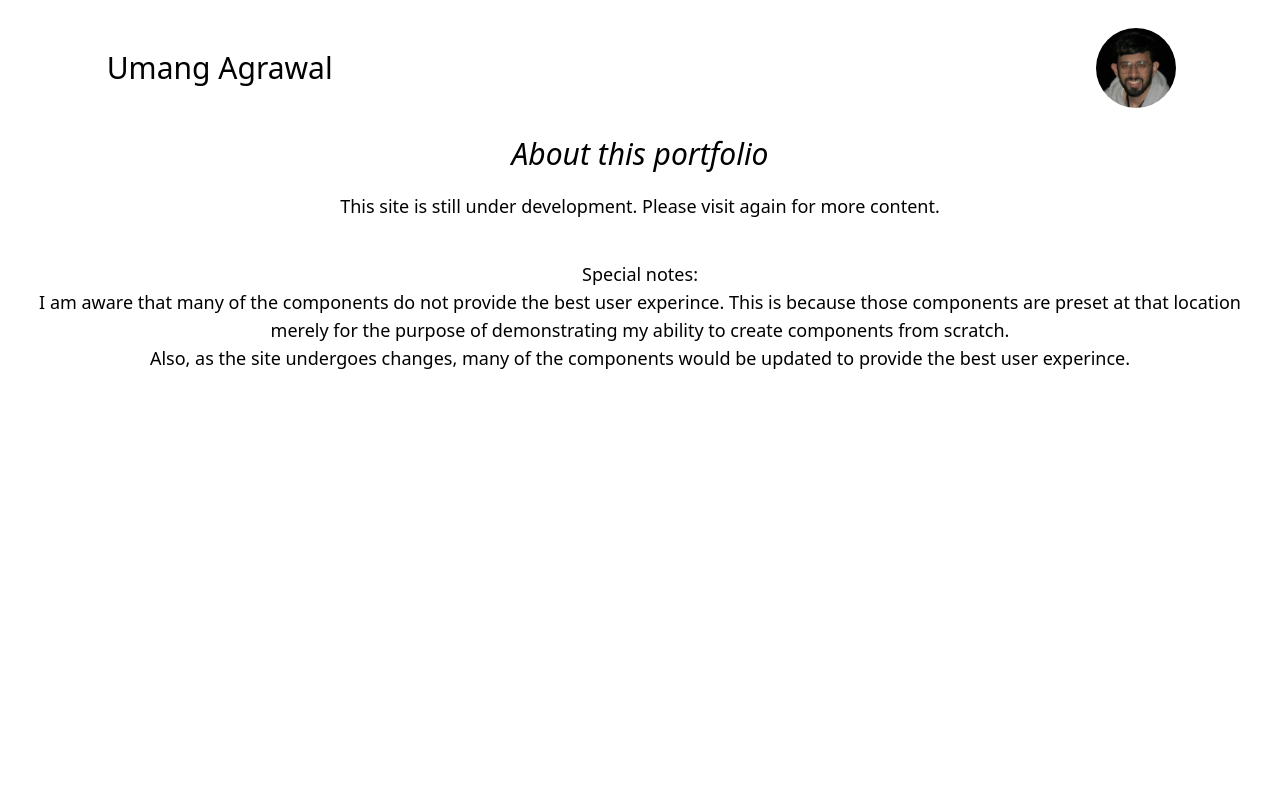
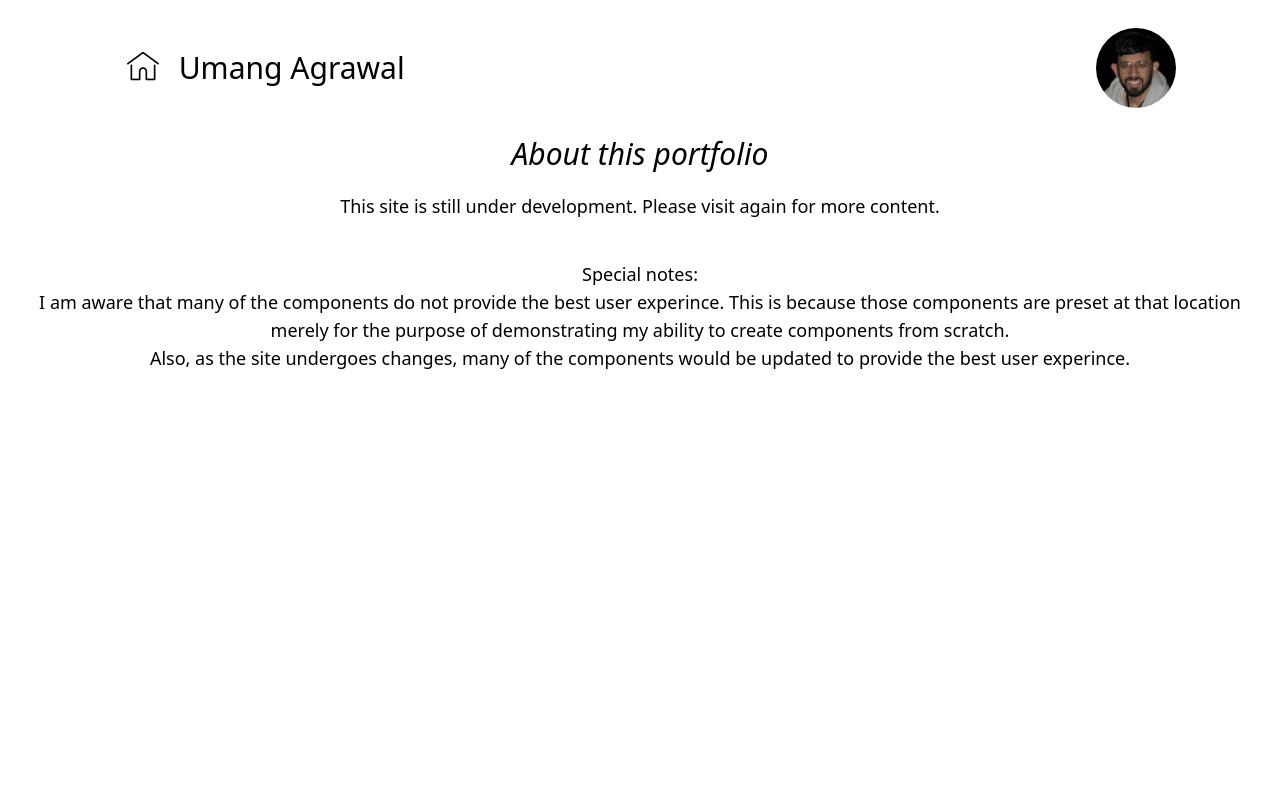
Before and after one commit to umangcodes/portfolio_project, a Vue app: page / in a window 1280 px wide. Both pictures are taken after a click on the button "About". Shown: the top 800 px of the page. Built offline with nearby package versions, Linux system fonts and the light colour scheme.

Commit message:
added home icon for render when user not on the home page. header modified for the same. Footer redundant links removed

```diff
--- a/src/components/navigation/Footer.vue
+++ b/src/components/navigation/Footer.vue
@@ -20,7 +20,7 @@
       <span class="text-xl text-white font-medium pt-5"
         >umanga.eng@gmail.com</span
       >
-      <span class="font-thin text-white text-center"
+      <span class="font-thin text-white text-center text-lg"
         >Would love to hear from you whether its regarding a project, job
         opportunity or just a chat! feel free to contact me.
       </span>
@@ -31,9 +31,6 @@
         :onClick="homeClicked"
       >
         Home
-      </button>
-      <button class="text-white text-xl hover:font-bold" :onClick="dcClicked">
-        Developer's Corner
       </button>
       <button
         class="text-white text-xl hover:font-bold"
@@ -63,14 +60,6 @@ export default {
       this.$router.push("/");
       window.scroll(0, 0);
     },
-    dcClicked() {
-      this.$router.push("/dc");
-      window.scroll(0, 0);
-    },
-    projectsClicked() {
-      this.$router.push("/projects");
-      window.scroll(0, 0);
-    },
     aboutClicked() {
       this.$router.push("/about");
       window.scroll(0, 0);
--- a/src/components/navigation/Header.vue
+++ b/src/components/navigation/Header.vue
@@ -3,12 +3,21 @@
     <div class="grid grid-cols-6">
       <div class="col-start-2 col-span-4 flex items-center">
         <!-- <span class="grid justify-items-stretch text-3xl font-bold m-auto" -->
-        <router-link to="/">
+        <router-link to="/" class="flex">
+          <div class="mx-5">
+            <img
+              :src="require('@/assets/home.png')"
+              alt=""
+              class="h-8"
+              v-if="$route.path != '/'"
+            />
+          </div>
           <div class="lg:text-3xl text-xl font-extralight">Umang Agrawal</div>
         </router-link>
         <!-- </span> -->
       </div>
     </div>
+    <router-link :to="{ name: 'About' }">
       <div class="rounded-full grid justify-items-end lg:pr-24">
         <img
           class="inline object-cover w-20 h-20 mr-2 rounded-full"
@@ -16,6 +25,7 @@
           alt=""
         />
       </div>
+    </router-link>
   </div>
 </template>
 
```
Also changed, not shown: src/assets/home.png (added). Lines whose indentation alone changed are shown as unchanged.
